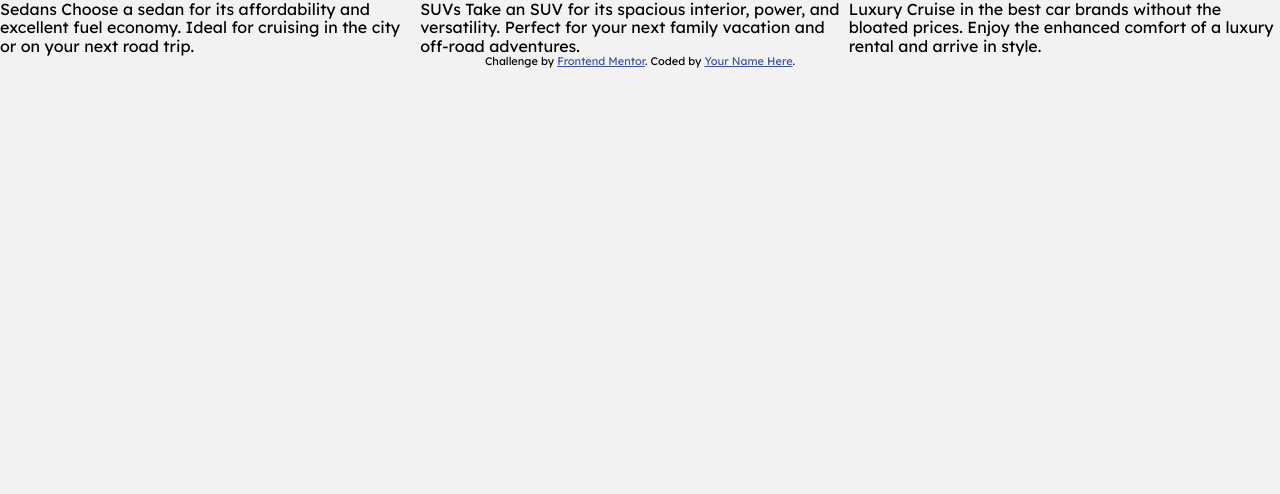
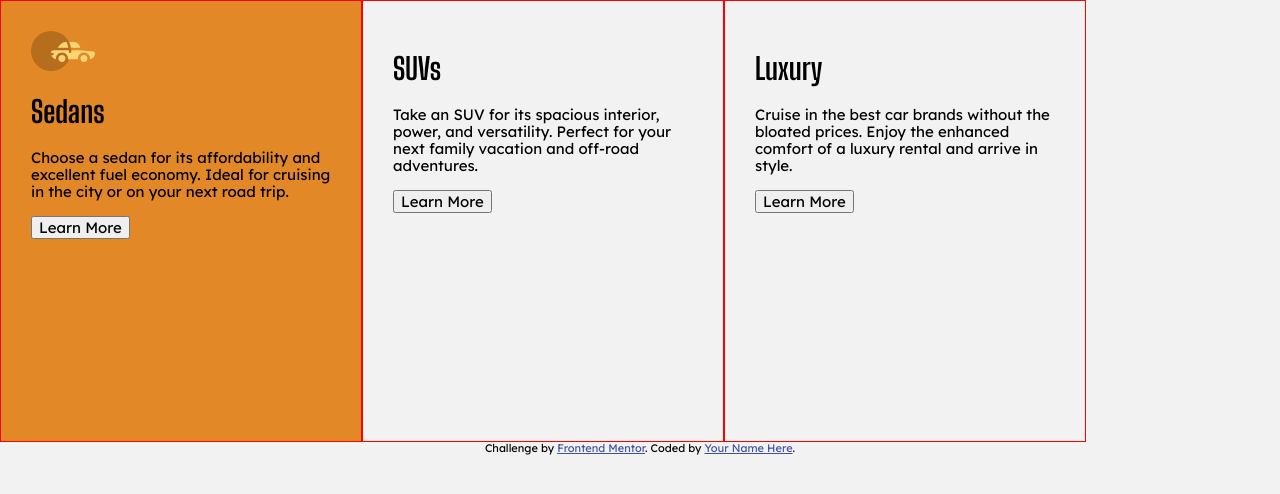
Before and after one commit to RodolfoQuintanilla/frontendocho, a plain HTML site: page index.html in a window 1280 px wide. Drawn offline with nearby package versions, Linux system fonts and the light colour scheme.

Commit message:
02-medio card uno

```diff
--- a/index.html
+++ b/index.html
@@ -1,37 +1,47 @@
 <!DOCTYPE html>
 <html lang="es">
+
 <head>
   <meta charset="UTF-8">
-  <meta name="viewport" content="width=device-width, initial-scale=1.0"> <!-- displays site properly based on user's device -->
+  <meta name="viewport" content="width=device-width, initial-scale=1.0">
+  <!-- displays site properly based on user's device -->
 
   <link rel="icon" type="image/png" sizes="32x32" href="./images/favicon-32x32.png">
 
-<link rel="stylesheet" href="https://necolas.github.io/normalize.css/8.0.1/normalize.css">
-<link rel="stylesheet" href="style.css">
+  <link rel="stylesheet" href="https://necolas.github.io/normalize.css/8.0.1/normalize.css">
+  <link rel="stylesheet" href="style.css">
 
   <title>Frontend Mentor | 3-column preview card component</title>
 </head>
+
 <body>
   <div class="container">
-  <div>
-    Sedans
-  Choose a sedan for its affordability and excellent fuel economy. Ideal for cruising in the city
-  or on your next road trip.
-</div>
-<div>
-  SUVs
-  Take an SUV for its spacious interior, power, and versatility. Perfect for your next family vacation
-  and off-road adventures.
-</div>
-<div>
-  Luxury
-  Cruise in the best car brands without the bloated prices. Enjoy the enhanced comfort of a luxury
-  rental and arrive in style.
-  </div>
+    <div class="container__uno cuadro">
+      <div class="container__img">
+        <img src="images/icon-sedans.svg" alt="">
+      </div>
+      <h1>Sedans</h1>
+      <p> Choose a sedan for its affordability and excellent fuel economy. Ideal for cruising in the city
+        or on your next road trip.</p>
+      <button>Learn More</button>
+    </div>
+    <div class="cuadro">
+      <h1>SUVs</h1>
+      <p> Take an SUV for its spacious interior, power, and versatility. Perfect for your next family vacation
+        and off-road adventures.</p>
+      <button>Learn More</button>
+    </div>
+    <div class="cuadro">
+      <h1>Luxury</h1>
+      <p> Cruise in the best car brands without the bloated prices. Enjoy the enhanced comfort of a luxury
+        rental and arrive in style.</p>
+      <button>Learn More</button>
+    </div>
   </div>
   <div class="attribution">
     Challenge by <a href="https://www.frontendmentor.io?ref=challenge" target="_blank">Frontend Mentor</a>.
     Coded by <a href="#">Your Name Here</a>.
   </div>
 </body>
+
 </html>
--- a/style.css
+++ b/style.css
@@ -12,6 +12,7 @@
 body {
     font-family: 'Lexend Deca', sans-serif;
     background-color:var(--Very-light-gray);
+    font-size: 15px;
 }
 
 .attribution {
@@ -27,3 +28,21 @@ body {
     display: flex;
 
 }
+
+h1{
+    font-family: 'Big Shoulders Display', cursive;
+    font-weight: 700px; ;
+}
+
+.cuadro{
+    height: 380px;
+    width: 300px;
+    border: 1px solid red;
+    padding: 30px;
+}
+.container__uno{
+    background-color:  var(--Bright-orange);
+}
+.container__img{
+    color: ;
+}
```
